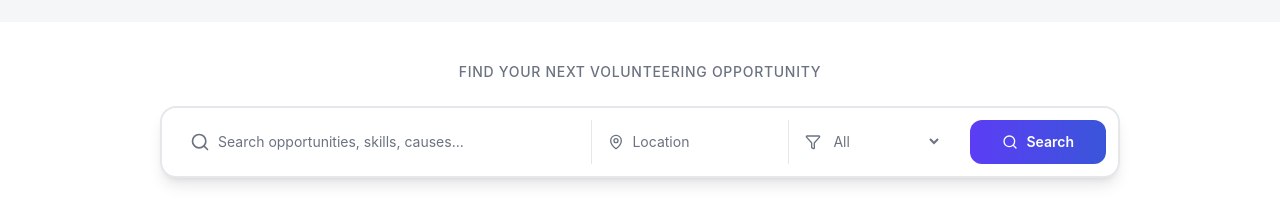
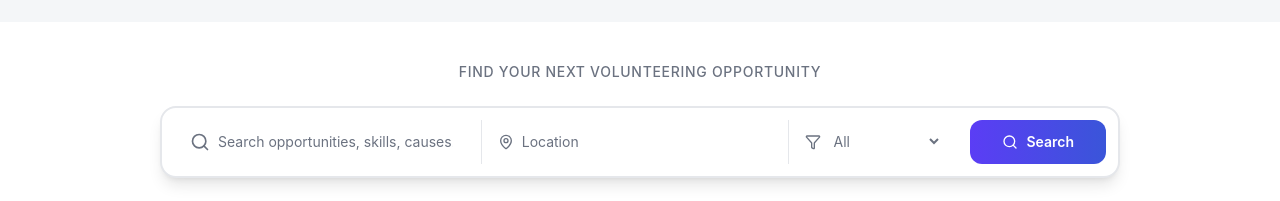
Before and after one commit to kalviumcommunity/s82_Megha_Capstone_Meraki, a React (Vite) app in the folder frontend/: page / in a window 1280 px wide. Shown: the part 820-1021 px from the top of the page. Built offline with nearby package versions, Linux system fonts and the light colour scheme.

Commit message:
feat: add location search recommendations with autocomplete dropdown

```diff
--- a/frontend/src/pages/LandingPage.jsx
+++ b/frontend/src/pages/LandingPage.jsx
@@ -117,6 +117,24 @@ const BADGES = [
 
 const CATEGORIES = ["All", "Environment", "Education", "Healthcare", "Hunger Relief", "Animals", "Arts & Culture"];
 
+const POPULAR_LOCATIONS = [
+    "Bangalore, India",
+    "Mumbai, India",
+    "Delhi, India",
+    "Hyderabad, India",
+    "Chennai, India",
+    "New York, NY",
+    "San Francisco, CA",
+    "London, UK",
+    "Berlin, Germany",
+    "Tokyo, Japan",
+    "Sydney, Australia",
+    "Lagos, Nigeria",
+    "Nairobi, Kenya",
+    "Budapest, Hungary",
+];
+
+
 // ─── Sub-components ────────────────────────────────────────────────────────────
 
 function OpportunityCard({ opp }) {
@@ -180,6 +198,14 @@ export default function LandingPage() {
     const [searchQuery, setSearchQuery] = useState("");
     const [selectedCategory, setSelectedCategory] = useState("All");
     const [selectedLocation, setSelectedLocation] = useState("");
+    const [showLocationSuggestions, setShowLocationSuggestions] = useState(false);
+
+    const filteredLocations = POPULAR_LOCATIONS.filter(loc =>
+        loc.toLowerCase().includes(selectedLocation.toLowerCase()) &&
+        selectedLocation.length > 0 &&
+        loc.toLowerCase() !== selectedLocation.toLowerCase()
+    );
+
 
     const journey = activeTab === "volunteer" ? HOW_IT_WORKS_VOLUNTEER : HOW_IT_WORKS_ORG;
 
@@ -298,16 +324,43 @@ export default function LandingPage() {
                                 aria-label="Search opportunities"
                             />
                         </div>
-                        <div className="flex items-center gap-2 px-4 py-2 border-l border-border">
-                            <MapPin className="w-4 h-4 text-muted-foreground" />
+                        <div className="flex-1 flex items-center gap-2 px-4 py-2 border-l border-border relative">
+                            <MapPin className="w-4 h-4 text-muted-foreground flex-shrink-0" />
                             <input
                                 type="text"
                                 placeholder="Location"
                                 value={selectedLocation}
-                                onChange={e => setSelectedLocation(e.target.value)}
-                                className="w-32 text-sm bg-transparent outline-none placeholder:text-muted-foreground"
+                                onChange={e => {
+                                    setSelectedLocation(e.target.value);
+                                    setShowLocationSuggestions(true);
+                                }}
+                                onFocus={() => setShowLocationSuggestions(true)}
+                                onBlur={() => setTimeout(() => setShowLocationSuggestions(false), 200)}
+                                className="flex-1 text-sm bg-transparent outline-none placeholder:text-muted-foreground"
                                 aria-label="Filter by location"
                             />
+
+                            {/* Location Suggestions Dropdown */}
+                            {showLocationSuggestions && filteredLocations.length > 0 && (
+                                <div className="absolute top-full left-0 right-0 mt-2 bg-white border border-border rounded-xl shadow-xl z-50 overflow-hidden animate-in fade-in slide-in-from-top-2 duration-200">
+                                    <div className="p-2">
+                                        <p className="px-3 py-1 text-[10px] font-black text-gray-400 uppercase tracking-widest mb-1">Suggestions</p>
+                                        {filteredLocations.slice(0, 5).map(loc => (
+                                            <button
+                                                key={loc}
+                                                onClick={() => {
+                                                    setSelectedLocation(loc);
+                                                    setShowLocationSuggestions(false);
+                                                }}
+                                                className="w-full text-left px-3 py-2 text-sm hover:bg-primary/5 rounded-lg transition-colors flex items-center gap-2 group"
+                                            >
+                                                <MapPin className="w-3.5 h-3.5 text-muted-foreground group-hover:text-primary transition-colors" />
+                                                <span className="font-medium text-gray-700">{loc}</span>
+                                            </button>
+                                        ))}
+                                    </div>
+                                </div>
+                            )}
                         </div>
                         <div className="flex items-center gap-2 px-4 py-2 border-l border-border">
                             <Filter className="w-4 h-4 text-muted-foreground" />
@@ -408,8 +461,8 @@ export default function LandingPage() {
                                     key={key}
                                     onClick={() => setActiveTab(key)}
                                     className={`px-6 py-3 rounded-lg text-sm font-semibold transition-all ${activeTab === key
-                                            ? "bg-gradient-to-r from-primary to-secondary text-white shadow-md"
-                                            : "text-muted-foreground hover:text-foreground"
+                                        ? "bg-gradient-to-r from-primary to-secondary text-white shadow-md"
+                                        : "text-muted-foreground hover:text-foreground"
                                         }`}
                                 >
                                     {label}
@@ -645,8 +698,8 @@ export default function LandingPage() {
                                     <div
                                         key={rank}
                                         className={`flex items-center gap-4 p-4 rounded-xl border transition-all ${highlight
-                                                ? "border-primary bg-primary/5 font-semibold"
-                                                : "border-border bg-muted/30"
+                                            ? "border-primary bg-primary/5 font-semibold"
+                                            : "border-border bg-muted/30"
                                             }`}
                                     >
                                         <span className="text-lg w-8 text-center">{badge}</span>
```
